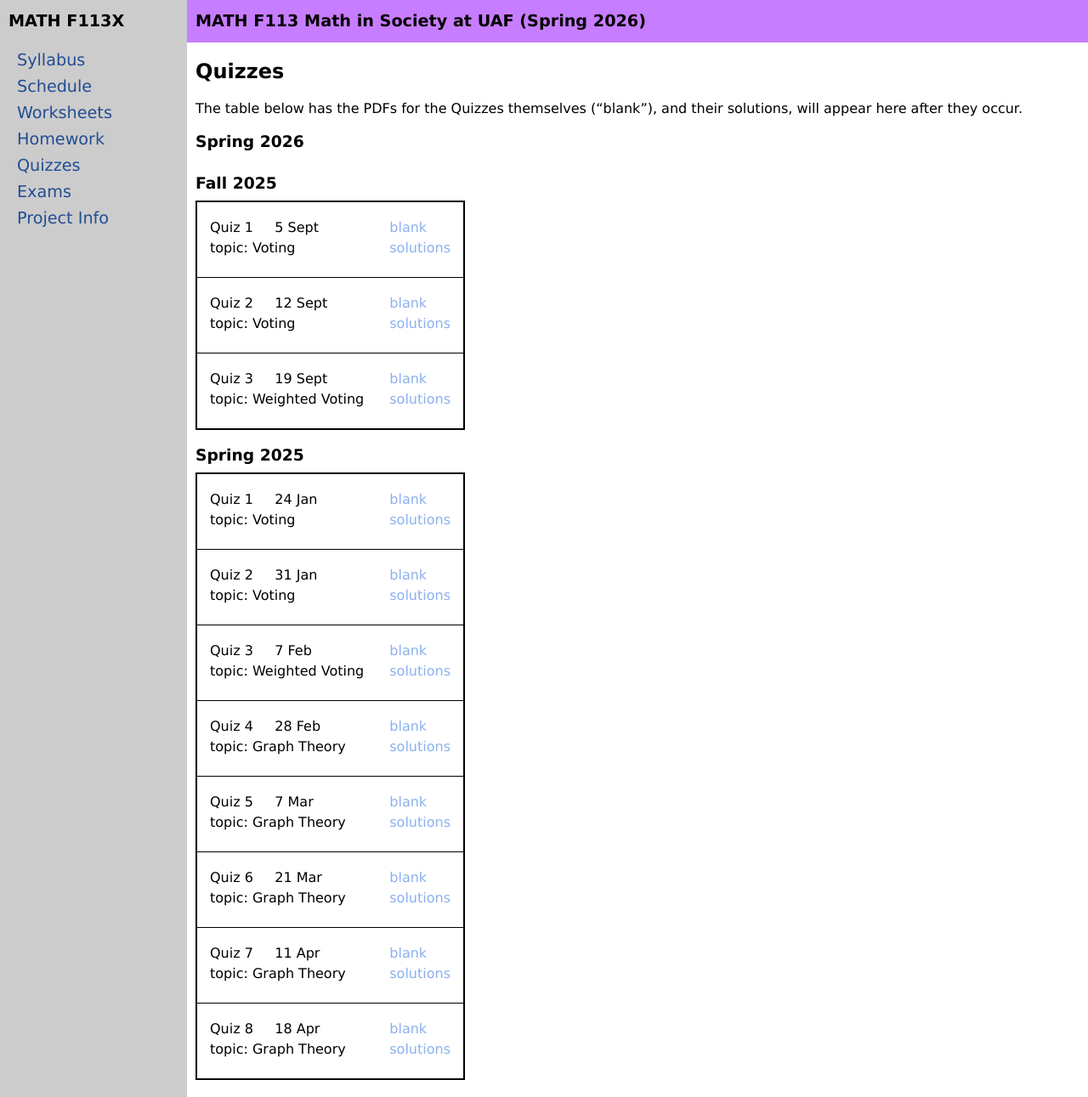
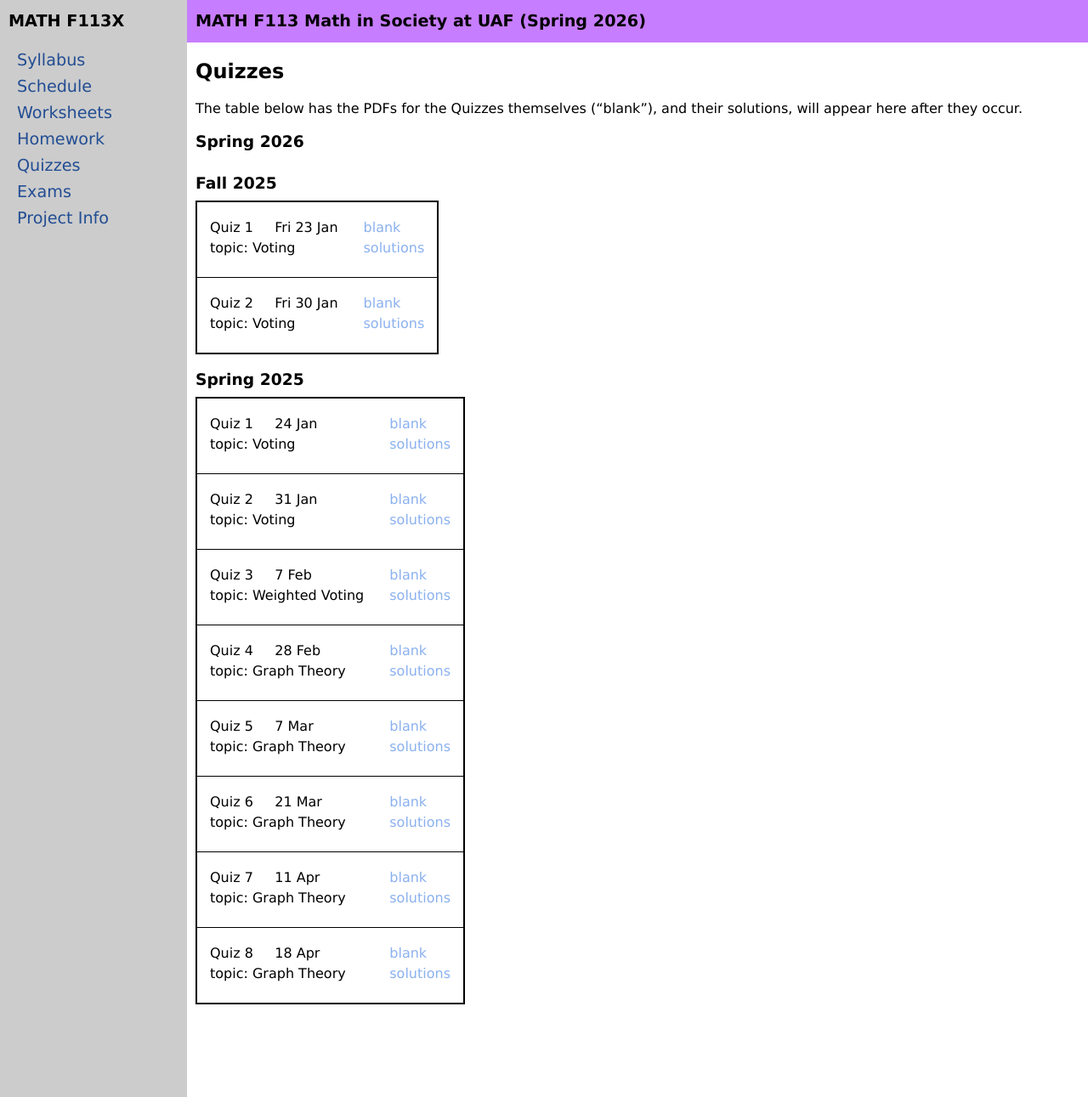
Before and after one commit to uaf-math/math113, a Jekyll site: the page built from quizzes.md, in a window 1280 px wide and 1291 px high. Shown: the whole window at 85% size. Built offline with Jekyll 4.4.1, drawn with Linux system fonts in a browser that asks for light colours; part of the change alters nothing that is shown.

Commit message:
Update quizzesF25.yml

```diff
--- a/_data/quizzesF25.yml
+++ b/_data/quizzesF25.yml
@@ -1,43 +1,13 @@
-semester: Fall 2025
-home: assets/quizzes/F25
+semester: Spring 2026
+home: assets/quizzes/S26
 quizzes:
 - name: Quiz 1
-  date: 5 Sept
+  date: Fri 23 Jan
   topic: Voting
-  blank: M113-F25-Quiz-1.pdf
-  solutions: M113-F25-Quiz-1-s.pdf
+  blank: willappear.pdf
+  solutions: willappear.pdf
 - name: Quiz 2
-  date: 12 Sept
+  date: Fri 30 Jan
   topic: Voting
-  blank:  M113-F25-Quiz-1.pdf
-  solutions: M113-F25-Quiz-2-s.pdf
-- name: Quiz 3
-  date: 19 Sept
-  topic: Weighted Voting
-  blank: M113-F25-Quiz-3.pdf
-  solutions: M113-F25-Quiz-3-s.pdf
-# - name: Quiz 4
-#   date: 28 Feb
-#   topic: Graph Theory
-#   blank:  M113-S25-Quiz-4.pdf
-#   solutions: M113-S25-Quiz-4-s.pdf
-# - name: Quiz 5
-#   date: 7 Mar
-#   topic: Graph Theory
-#   blank:  M113-S25-Quiz-5.pdf
-#   solutions: M113-S25-Quiz-5-s.pdf
-# - name: Quiz 6
-#   date: 21 Mar
-#   topic: Graph Theory
-#   blank:  M113-S25-Quiz-6.pdf
-#   solutions: M113-S25-Quiz-6-s.pdf
-# - name: Quiz 7
-#   date: 11 Apr
-#   topic: Graph Theory
-#   blank:  M113-S25-Quiz-7.pdf
-#   solutions: M113-S25-Quiz-7-s.pdf
-# - name: Quiz 8
-#   date: 18 Apr
-#   topic: Graph Theory
-#   blank:  M113-S25-Quiz-8.pdf
-#   solutions: M113-S25-Quiz-8-s.pdf
+  blank:  willappear.pdf
+  solutions: willappear.pdf
```
